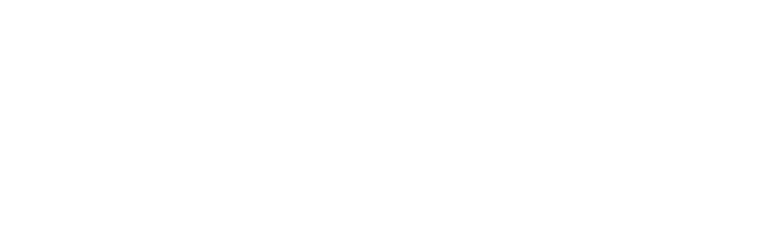
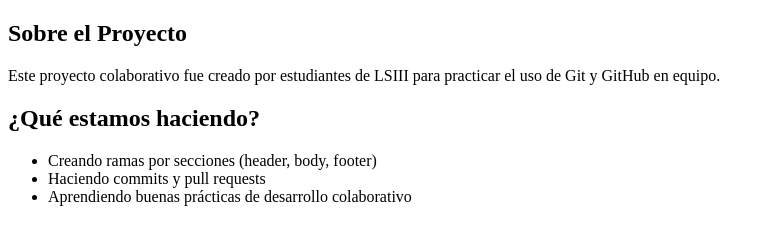
Before and after one commit to jsvianav/viana-baquero-echeverri-LSIII-2025-1, a plain HTML site: page index.html in a window 1280 px wide. Shown: the whole page, without its empty margins (0-770 px from the left). Drawn offline with Linux system fonts and the light colour scheme.

Commit message:
P2: Agrega sección <main> con contenido del body

```diff
--- a/index.html
+++ b/index.html
@@ -4,6 +4,19 @@
     <title>Proyecto LSIII 2023-01</title>
 </head>
 <body>
-    <!-- Aquí trabajarán P2 (body), P3 (footer), etc. -->
+    <main>
+        <section>
+            <h2>Sobre el Proyecto</h2>
+            <p>Este proyecto colaborativo fue creado por estudiantes de LSIII para practicar el uso de Git y GitHub en equipo.</p>
+        </section>
+        <section>
+            <h2>¿Qué estamos haciendo?</h2>
+            <ul>
+                <li>Creando ramas por secciones (header, body, footer)</li>
+                <li>Haciendo commits y pull requests</li>
+                <li>Aprendiendo buenas prácticas de desarrollo colaborativo</li>
+            </ul>
+        </section>
+    </main>
 </body>
 </html>
```
